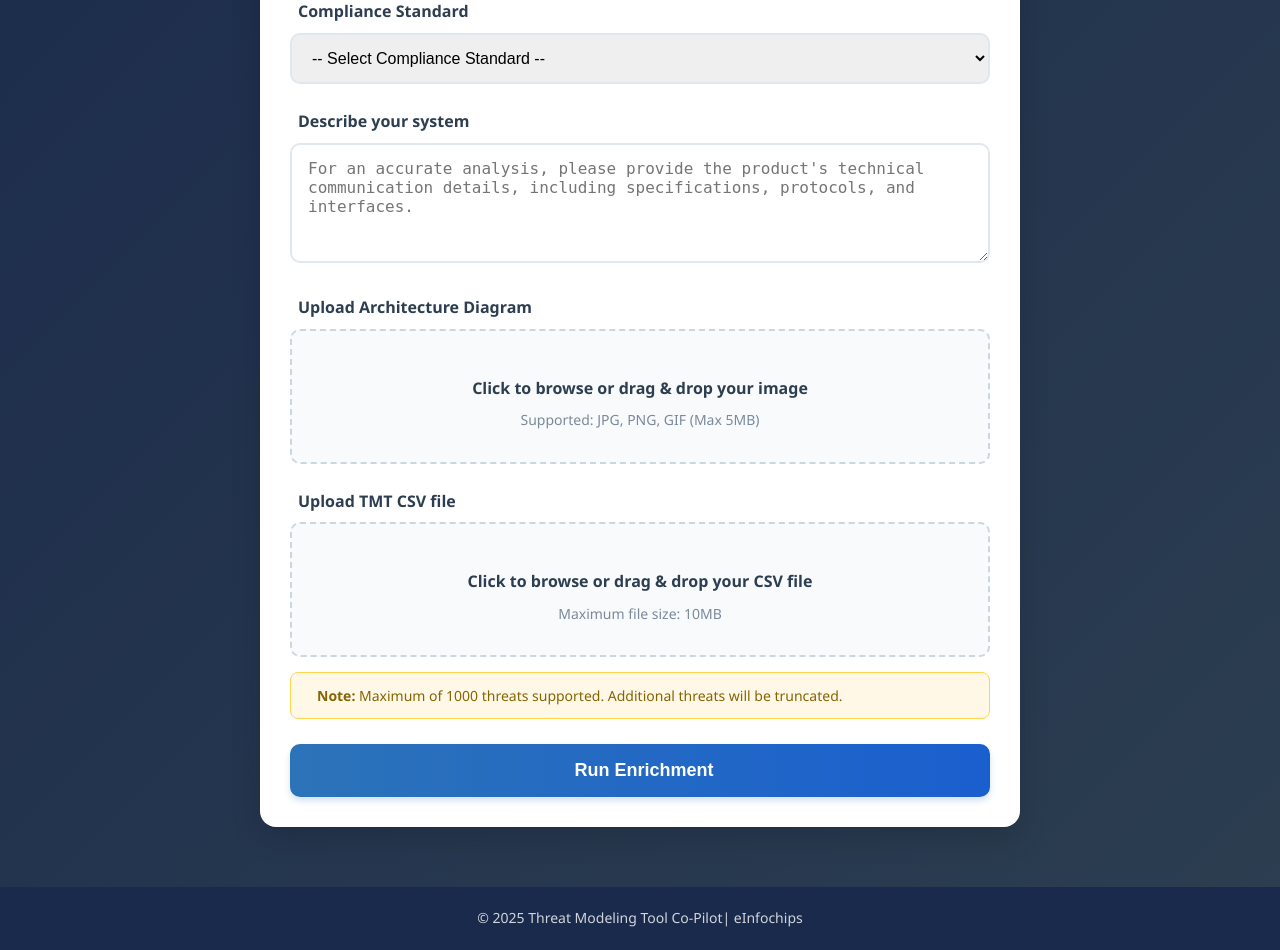
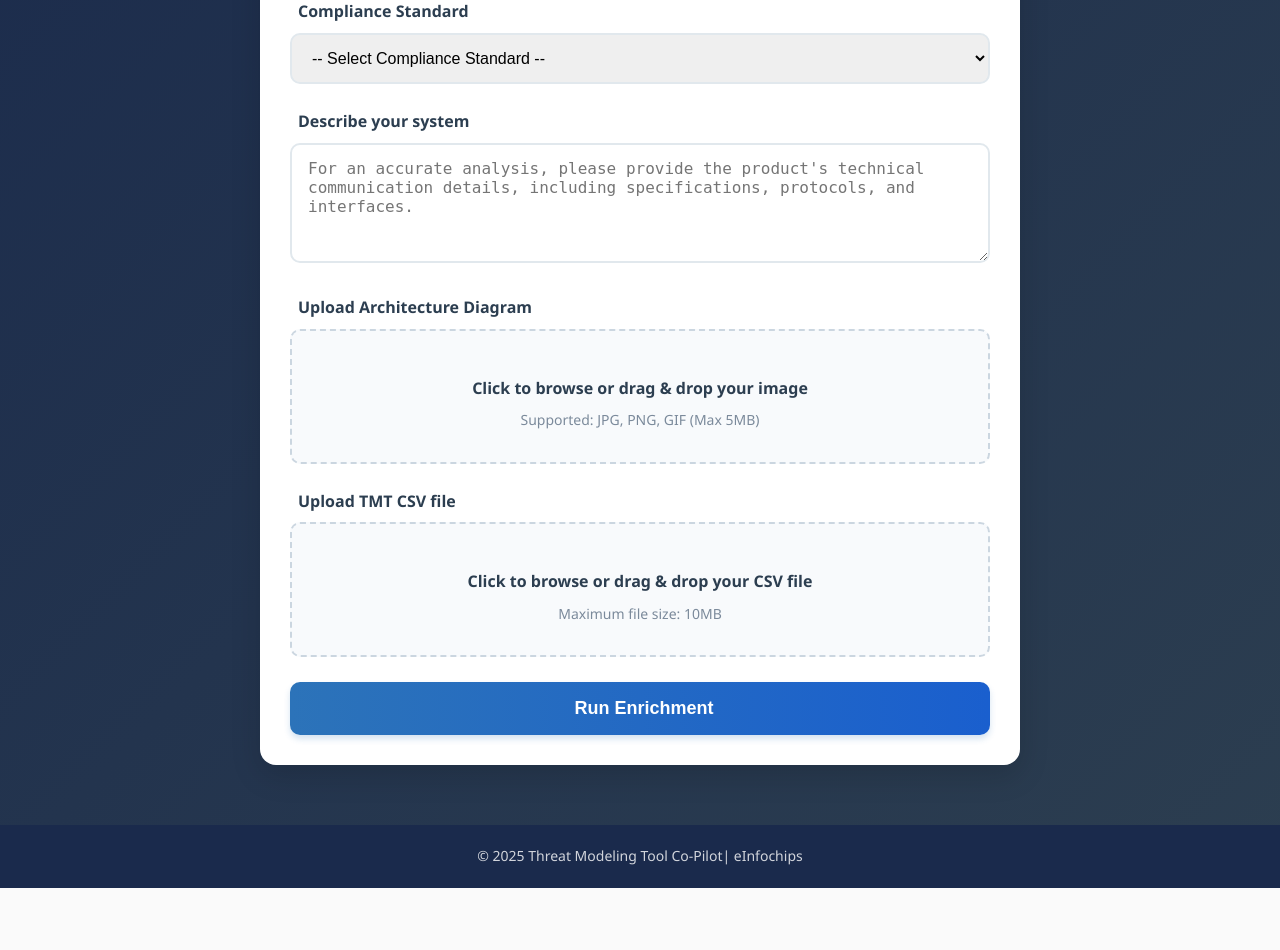
Before and after one commit to DhruviSutariya36/tmtcopilot-ui, a Flask app: page / in a window 1280 px wide. Shown: the part 418-1368 px from the top of the page. After the commit the page ends 1306 px from the top, so only its background shows below. Run offline with Flask 3, Linux system fonts and the light colour scheme.

Commit message:
removed note message

```diff
--- a/templates/form.html
+++ b/templates/form.html
@@ -516,12 +516,12 @@
                                 <span class="file-input-subtext-csv">Maximum file size: 10MB</span>
                             </label>
                             <input type="file" id="file" name="file" accept=".csv" required>
-                            <div class="simple-notice">
+                            <!-- <div class="simple-notice">
                                 <i class="fas fa-exclamation-circle"></i>
                                 <div class="simple-text">
                                     <strong>Note:</strong> Maximum of 1000 threats supported. Additional threats will be truncated.
                                 </div>
-                            </div>
+                            </div> -->
                         </div>
                     </div>
 
```
